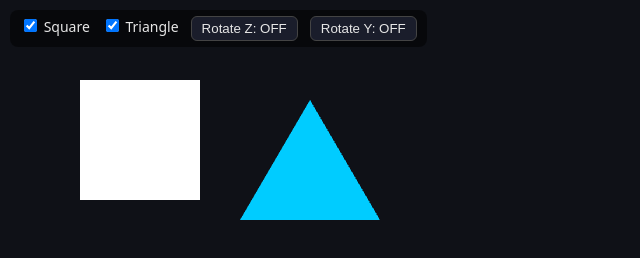
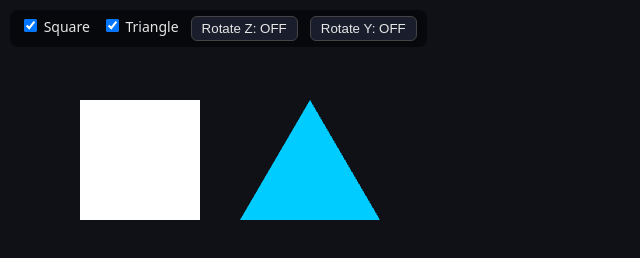
Before and after one commit to maxkamjon1602/lessons, a plain HTML site: page 01-lesson/index.html in a window 1280 px wide. Shown: the whole page, without its empty margins (0-640 px from the left). Drawn offline with nearby package versions, Linux system fonts and the light colour scheme.

```diff
--- a/01-lesson/index.html
+++ b/01-lesson/index.html
@@ -78,7 +78,7 @@
       return m;
     }
 
-    const square   = addSquare(80, 80, 120, 0xffffff);
+    const square   = addSquare(80, 100, 120, 0xffffff);
     const triangle = addTriangle(240, 100, 140, 120, 0x00ccff);
 
     function resizeRendererToDisplaySize() {
```
